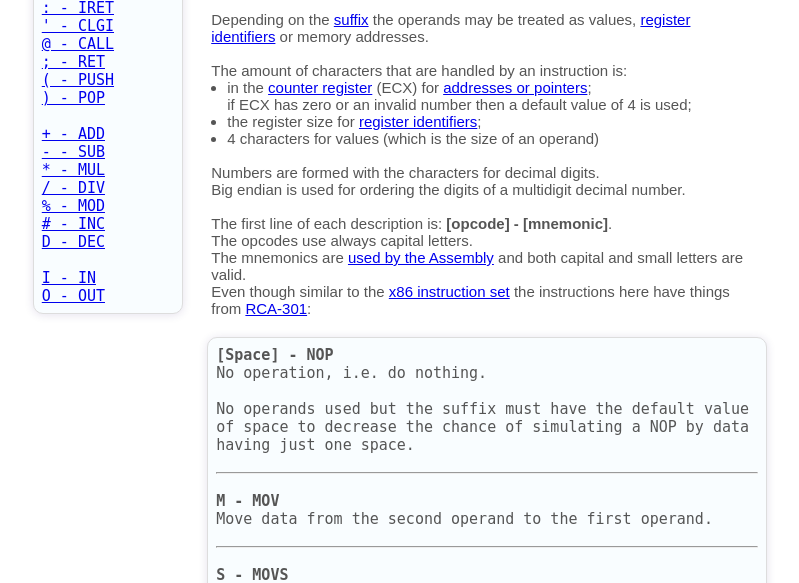
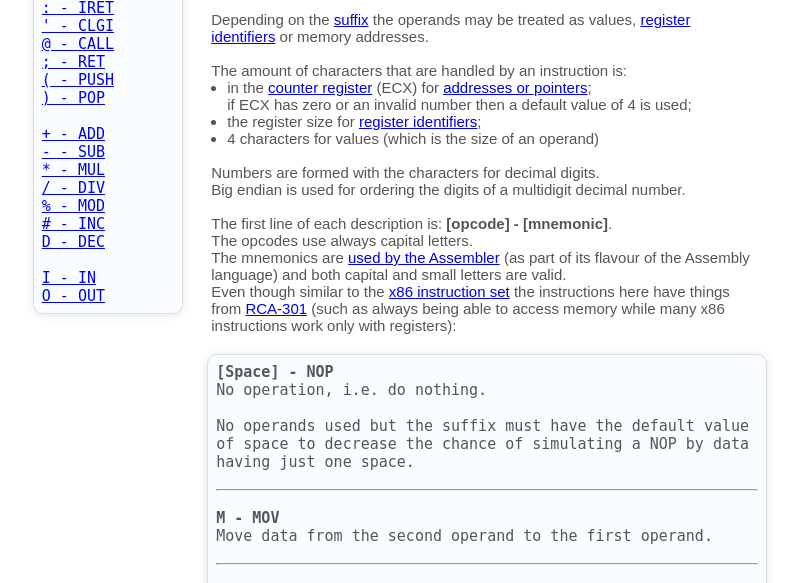
Before and after one commit to TheCodingAngel/WebResources, a PHP site: page /tools/Instructions in a window 1280 px wide. Shown: the part 630-1213 px from the top of the page, without its empty margins (240-1039 px from the left). Run offline with PHP 8.4, Linux system fonts and the light colour scheme; some web fonts are replaced.

Commit message:
Cleared the difference between x86 and the instruction here.

```diff
--- a/tools/Instructions.php
+++ b/tools/Instructions.php
@@ -172,11 +172,13 @@ Big endian is used for ordering the digits of a multidigit decimal number.
 <p>
 The first line of each description is: <strong>[opcode] - [mnemonic]</strong>.<br>
 <a name="nop">The opcodes</a> use always capital letters.<br>
-The mnemonics are <?php $page->printInternalLink("used by the Assembly", "Computer-Full"); ?> and both capital and small letters are valid.<br>
+The mnemonics are <?php $page->printInternalLink("used by the Assembler", "Computer-Full"); ?> (as part of its flavour of the Assembly language)
+and both capital and small letters are valid.<br>
 Even though similar to the
 <a href="https://edge.edx.org/c4x/BITSPilani/EEE231/asset/8086_family_Users_Manual_1_.pdf">x86 instruction set</a>
 the instructions here have things from
-<a href="https://github.com/TheCodingAngel/RCA-301-Emulator">RCA-301</a>:
+<a href="https://github.com/TheCodingAngel/RCA-301-Emulator">RCA-301</a>
+(such as always being able to access memory while many x86 instructions work only with registers):
 </p>
 
 </div>
```
